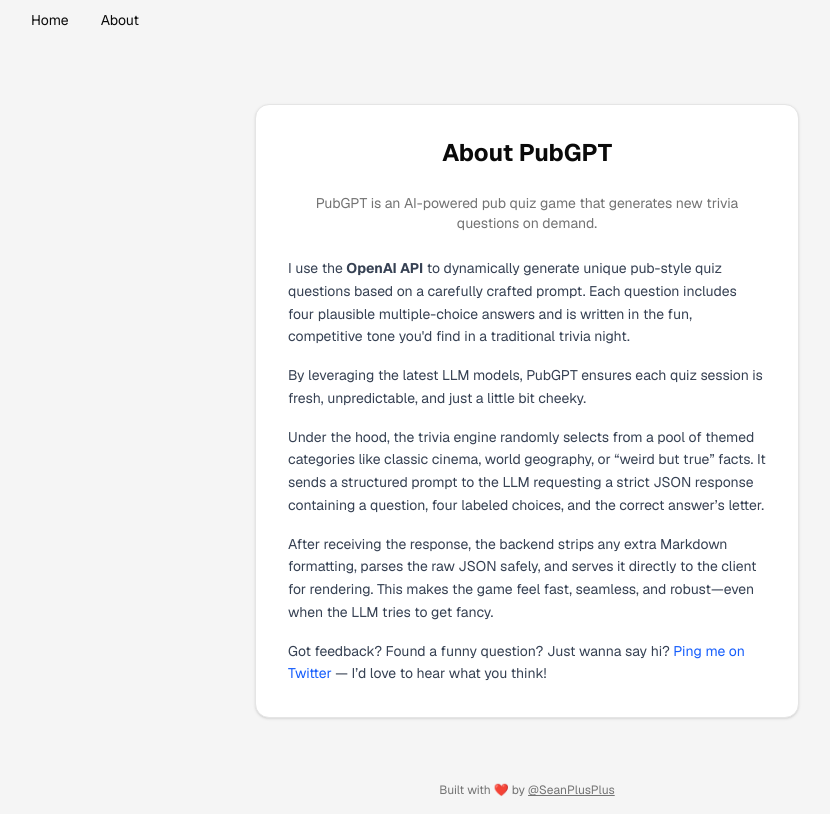
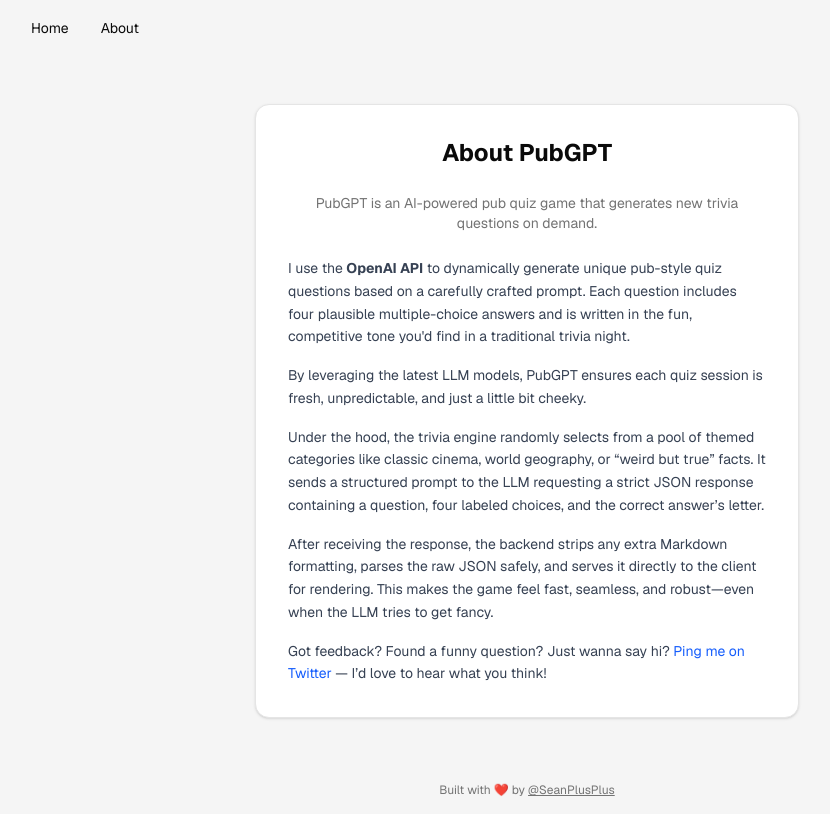
Before and after one commit to SeanPlusPlus/pubgpt, a Next.js app: page /about in a window 1280 px wide. Shown: the whole page, without its empty margins (113-943 px from the left). Built offline with nearby package versions, Linux system fonts and the light colour scheme.

Commit message:
layout updates

```diff
--- a/app/page.tsx
+++ b/app/page.tsx
@@ -4,7 +4,7 @@ import { QuestionCard } from '@/components/QuestionCard'
 
 export default function Home() {
   return (
-    <div className="grid grid-rows-[40px_1fr_auto] items-center justify-items-center min-h-screen gap-16 font-[family-name:var(--font-geist-sans)] bg-muted">
+    <div className="grid grid-rows-[40px_1fr_auto] justify-items-center min-h-screen gap-16 font-[family-name:var(--font-geist-sans)] bg-muted">
       <SiteNav />
 
       <main className="row-start-2 w-full max-w-xl px-4">
--- a/components/SiteNav.tsx
+++ b/components/SiteNav.tsx
@@ -3,7 +3,7 @@
 export function SiteNav() {
   return (
     <nav className="row-start-1 w-full text-sm">
-      <div className="max-w-screen-lg mx-auto px-4 flex gap-8">
+      <div className="max-w-screen-lg mx-auto px-4 mt-4 flex gap-8">
         <a href="/" className="hover:underline">
           Home
         </a>
```
